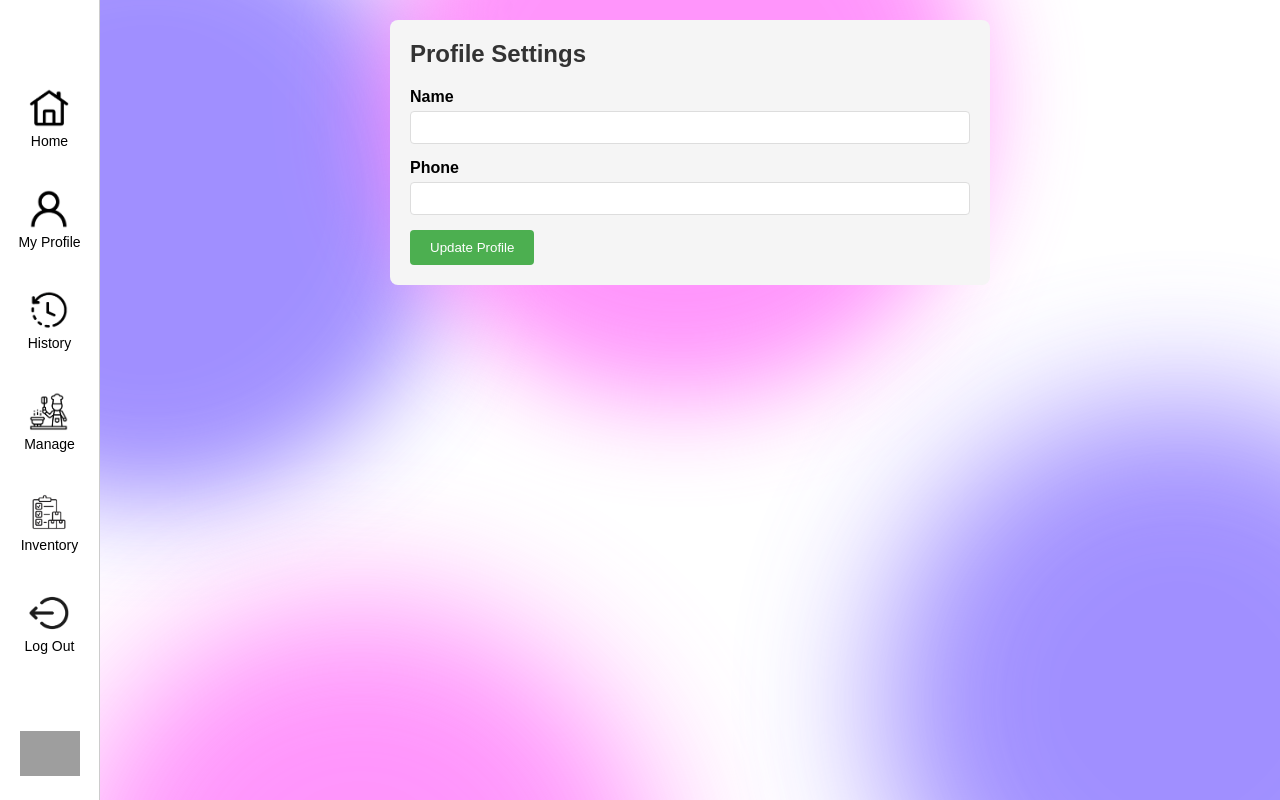
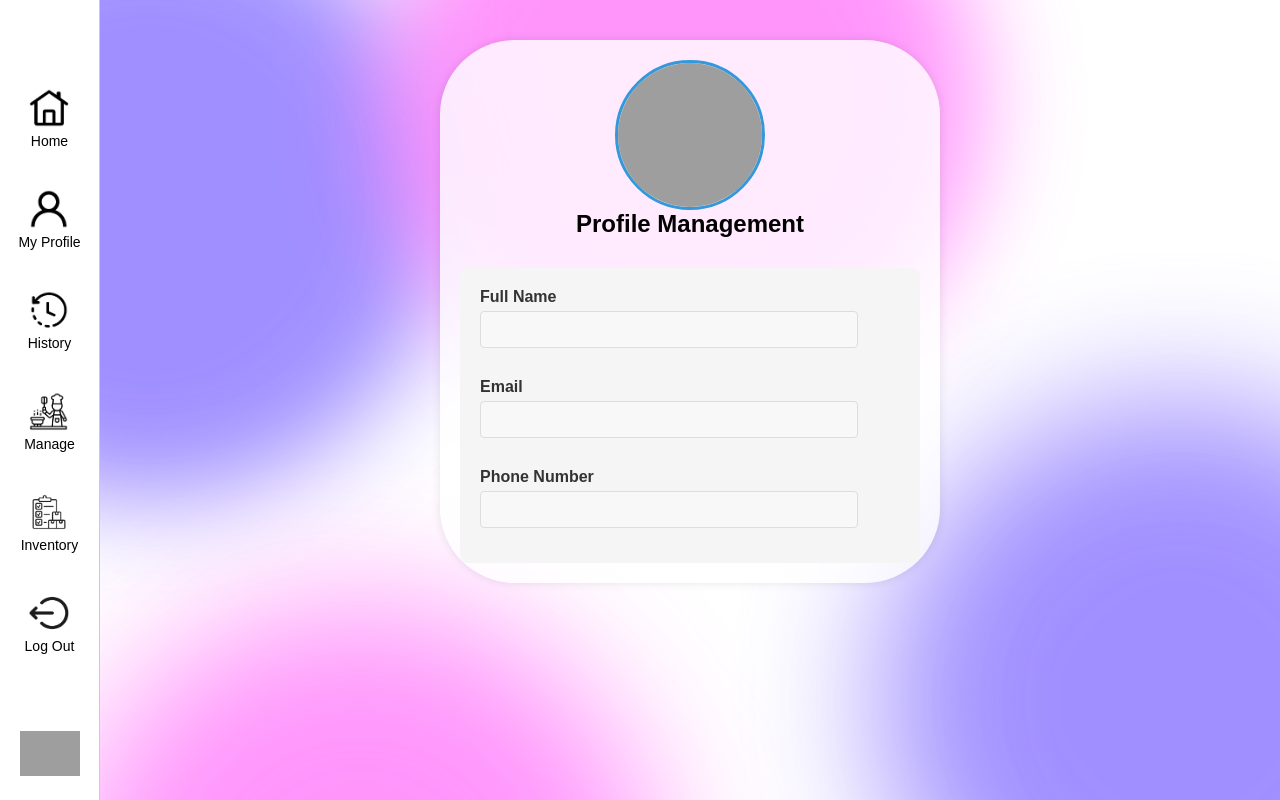
Before and after one commit to muhammedarshaq/smart-canteen, a PHP site: page /profile.php in a window 1280 px wide. Run offline with PHP 8.4, Linux system fonts and the light colour scheme; the visitor is signed in with stand-in values (Sample User, id 1); data that the repository does not hold is empty; grey boxes are pictures that could not be loaded.

Commit message:
bla bla bla

```diff
--- a/admin/profile.php
+++ b/admin/profile.php
@@ -147,18 +147,30 @@
             <div class="circle-blue2"></div>
         </div>
         <div class="main-content">
-            <div class="profile-form">
-                <h2>Profile Settings</h2>
-                <form action="update-profile.php" method="POST">
+            <div class="profile-container">
+                <div class="profile-header">
+                    <label for="profile-picture-input">
+                        <img src="https://images.unsplash.com/photo-1438761681033-6461ffad8d80?w=500&auto=format&fit=crop&q=60&ixlib=rb-4.0.3&ixid=M3wxMjA3fDB8MHxzZWFyY2h8Mnx8YXZhdGFyfGVufDB8MHwwfHx8MA%3D%3D" alt="Profile Picture" class="profile-picture" title="Click to upload a new picture">
+                    </label>
+                    <input type="file" id="profile-picture-input" style="display: none;" aria-label="Upload Profile Picture">
+                    <h2>Profile Management</h2>
+                </div>
+
+                <form class="profile-form" method="POST" action="update-profile.php">
                     <div class="form-group">
-                        <label for="name">Name</label>
-                        <input type="text" id="name" name="name" value="<?php echo $user["Name"] ?>" required>
+                        <label for="fullname">Full Name</label>
+                        <input type="text" id="fullname" name="fullname" value="<?php echo htmlspecialchars($user['Name']); ?>" aria-label="Full Name">
                     </div>
+
                     <div class="form-group">
-                        <label for="phone">Phone</label>
-                        <input type="tel" id="phone" name="phone" value="<?php echo $user["Phone Number"] ?>" required>
+                        <label for="email">Email</label>
+                        <input type="email" id="email" name="email" value="<?php echo htmlspecialchars($user['Email']); ?>" readonly aria-label="Email">
                     </div>
-                    <button type="submit" class="btn-update">Update Profile</button>
+
+                    <div class="form-group">
+                        <label for="phone">Phone Number</label>
+                        <input type="tel" id="phone" name="phone" value="<?php echo htmlspecialchars($user['Phone Number']); ?>" aria-label="Phone Number">
+                    </div>
                 </form>
             </div>
         </div>
@@ -231,6 +243,88 @@
         opacity: 0.8;
         animation: float 10s infinite ease-in-out;
     }
+
+    .profile-container {
+        width: 500px;
+        margin: 20px auto;
+        padding: 20px;
+        background-color: rgba(255, 255, 255, 0.8);
+        box-shadow: 0 0 10px rgba(0, 0, 0, 0.1);
+        border-radius: 75px;
+        box-shadow: 0 0 10px rgba(0, 0, 0, 0.1);
+    }
+
+    .profile-header {
+        text-align: center;
+        margin-bottom: 30px;
+    }
+
+    .profile-picture {
+        width: 150px;
+        height: 150px;
+        border-radius: 50%;
+        margin: 0 auto;
+        display: block;
+        object-fit: cover;
+        border: 3px solid #3498db;
+        background-color: #ddd;
+    }
+
+    .profile-picture:hover {
+        cursor: pointer;
+        opacity: 0.9;
+    }
+
+    .profile-form {
+        display: flex;
+        flex-direction: column;
+        gap: 15px;
+    }
+
+    .form-group {
+        margin-bottom: 15px;
+    }
+
+    .form-group label {
+        display: block;
+        margin-bottom: 5px;
+        font-weight: bold;
+        color: #333;
+    }
+
+    .form-group input {
+        width: 90%;
+        padding: 10px;
+        border: 1px solid #ddd;
+        border-radius: 4px;
+        background-color: #f8f8f8;
+    }
+
+    .form-group input:focus {
+        outline: none;
+        border-color: #3498db;
+    }
+
+    .update-btn {
+        background-color: #9fa0f4;
+        color: white;
+        padding: 12px 20px;
+        border: none;
+        border-radius: 4px;
+        cursor: pointer;
+        width: 90%;
+        font-size: 16px;
+    }
+
+    .logout-btn {
+        background-color: #dc3545;
+        color: white;
+        margin-top: 10px;
+    }
+
+    .logout-btn:hover {
+        background-color: #c82333;
+    }
 </style>
 
 </html>
```
